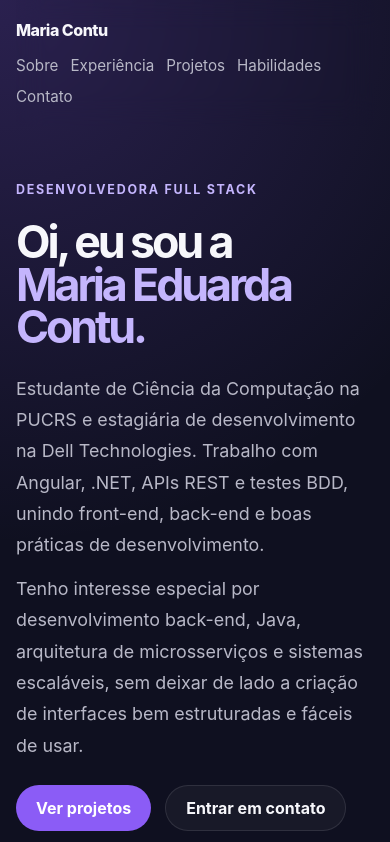
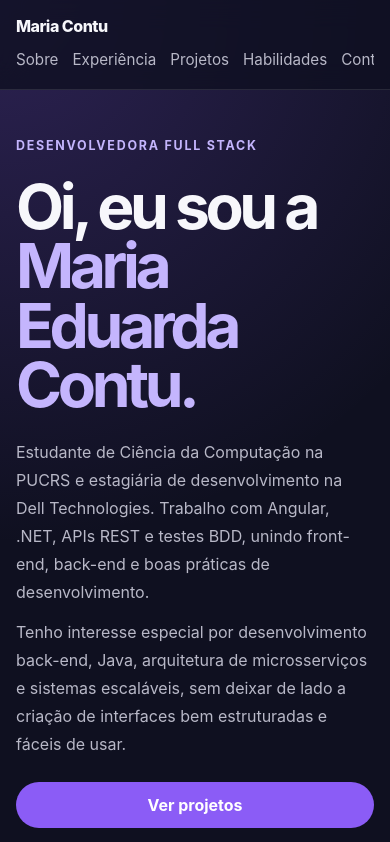
Before and after one commit to MariaContu/MariaContu.github.io, an Angular app: page / in a window 390 px wide. Shown: the top 842 px of the page. Built offline with nearby package versions, Linux system fonts and the light colour scheme.

Commit message:
style: polish responsive layout

```diff
--- a/src/app/components/about/about.css
+++ b/src/app/components/about/about.css
@@ -46,3 +46,9 @@ p + p {
     grid-row: auto;
   }
 }
+
+@media (max-width: 560px) {
+  .section {
+    padding: 72px 0;
+  }
+}
--- a/src/app/components/contact/contact.css
+++ b/src/app/components/contact/contact.css
@@ -12,8 +12,7 @@
   border: 1px solid var(--border);
   border-radius: 32px;
   background:
-    linear-gradient(145deg, rgba(139, 92, 246, 0.18), rgba(255, 255, 255, 0.04)),
-    var(--surface);
+    linear-gradient(145deg, rgba(139, 92, 246, 0.18), rgba(255, 255, 255, 0.04)), var(--surface);
 }
 
 .contact-main {
@@ -149,3 +148,23 @@ p {
     padding: 20px;
   }
 }
+@media (max-width: 560px) {
+  .section {
+    padding: 72px 0;
+  }
+}
+@media (max-width: 560px) {
+  .contact-actions {
+    width: 100%;
+  }
+
+  .button {
+    width: 100%;
+  }
+
+  .social-links a {
+    flex: 1;
+    text-align: center;
+    justify-content: center;
+  }
+}
--- a/src/app/components/experience/experience.css
+++ b/src/app/components/experience/experience.css
@@ -130,3 +130,9 @@ h3 {
     width: fit-content;
   }
 }
+
+@media (max-width: 560px) {
+  .section {
+    padding: 72px 0;
+  }
+}
--- a/src/app/components/header/header.css
+++ b/src/app/components/header/header.css
@@ -33,13 +33,28 @@
 
 @media (max-width: 760px) {
   .header {
+    width: 100%;
+    padding: 16px;
     align-items: flex-start;
-    gap: 16px;
+    gap: 14px;
     flex-direction: column;
+    background: rgba(15, 16, 32, 0.78);
+    border-bottom: 1px solid var(--border);
   }
 
   .nav {
-    flex-wrap: wrap;
-    gap: 12px;
+    width: 100%;
+    overflow-x: auto;
+    gap: 14px;
+    padding-bottom: 4px;
+    scrollbar-width: none;
+  }
+
+  .nav::-webkit-scrollbar {
+    display: none;
+  }
+
+  .nav a {
+    flex: 0 0 auto;
   }
 }
--- a/src/app/components/hero/hero.css
+++ b/src/app/components/hero/hero.css
@@ -170,3 +170,35 @@ h1 span {
     max-width: 520px;
   }
 }
+
+@media (max-width: 560px) {
+  .hero {
+    width: min(100% - 32px, 1120px);
+    padding: 48px 0 72px;
+  }
+
+  h1 {
+    font-size: clamp(2.6rem, 16vw, 4rem);
+  }
+
+  .description {
+    font-size: 1rem;
+  }
+
+  .actions {
+    width: 100%;
+  }
+
+  .button {
+    width: 100%;
+  }
+
+  .links {
+    flex-wrap: wrap;
+  }
+
+  .hero-card {
+    padding: 22px;
+    border-radius: 24px;
+  }
+}
--- a/src/app/components/projects/projects.css
+++ b/src/app/components/projects/projects.css
@@ -181,3 +181,25 @@ h3 {
     flex-direction: column;
   }
 }
+
+@media (max-width: 560px) {
+  .section {
+    padding: 72px 0;
+  }
+}
+
+@media (max-width: 560px) {
+  .project-card {
+    padding: 24px;
+    border-radius: 24px;
+  }
+
+  h3 {
+    font-size: 1.55rem;
+  }
+
+  .project-links a,
+  .soon-label {
+    width: 100%;
+  }
+}
--- a/src/app/components/skills-education/skills-education.css
+++ b/src/app/components/skills-education/skills-education.css
@@ -15,8 +15,7 @@
   border: 1px solid var(--border);
   border-radius: 24px;
   background:
-    linear-gradient(145deg, rgba(255, 255, 255, 0.06), rgba(255, 255, 255, 0.03)),
-    var(--surface);
+    linear-gradient(145deg, rgba(255, 255, 255, 0.06), rgba(255, 255, 255, 0.03)), var(--surface);
   padding: 24px;
 }
 
@@ -138,3 +137,9 @@ p {
     padding: 22px;
   }
 }
+
+@media (max-width: 560px) {
+  .section {
+    padding: 72px 0;
+  }
+}
--- a/src/index.html
+++ b/src/index.html
@@ -1,13 +1,13 @@
 <!doctype html>
 <html lang="en">
-<head>
-  <meta charset="utf-8">
-  <title>Portfolio</title>
-  <base href="/">
-  <meta name="viewport" content="width=device-width, initial-scale=1">
-  <link rel="icon" type="image/x-icon" href="favicon.ico">
-</head>
-<body>
-  <app-root></app-root>
-</body>
+  <head>
+    <meta charset="utf-8" />
+    <title>Maria Eduarda Contu | Desenvolvedora Full Stack</title>
+    <base href="/" />
+    <meta name="viewport" content="width=device-width, initial-scale=1" />
+    <link rel="icon" type="image/x-icon" href="favicon.ico" />
+  </head>
+  <body>
+    <app-root></app-root>
+  </body>
 </html>
--- a/src/styles.css
+++ b/src/styles.css
@@ -21,7 +21,9 @@ body {
   margin: 0;
   font-family: Inter, Arial, Helvetica, sans-serif;
   background:
-    radial-gradient(circle at top left, rgba(139, 92, 246, 0.22), transparent 34rem), var(--bg);
+    radial-gradient(circle at top left, rgba(139, 92, 246, 0.24), transparent 34rem),
+    radial-gradient(circle at 85% 20%, rgba(59, 130, 246, 0.14), transparent 28rem),
+    radial-gradient(circle at 50% 100%, rgba(139, 92, 246, 0.12), transparent 32rem), var(--bg);
   color: var(--text);
 }
 
@@ -35,3 +37,16 @@ input,
 textarea {
   font: inherit;
 }
+
+::selection {
+  background: var(--primary);
+  color: white;
+}
+
+img {
+  max-width: 100%;
+}
+
+section {
+  scroll-margin-top: 96px;
+}
```
